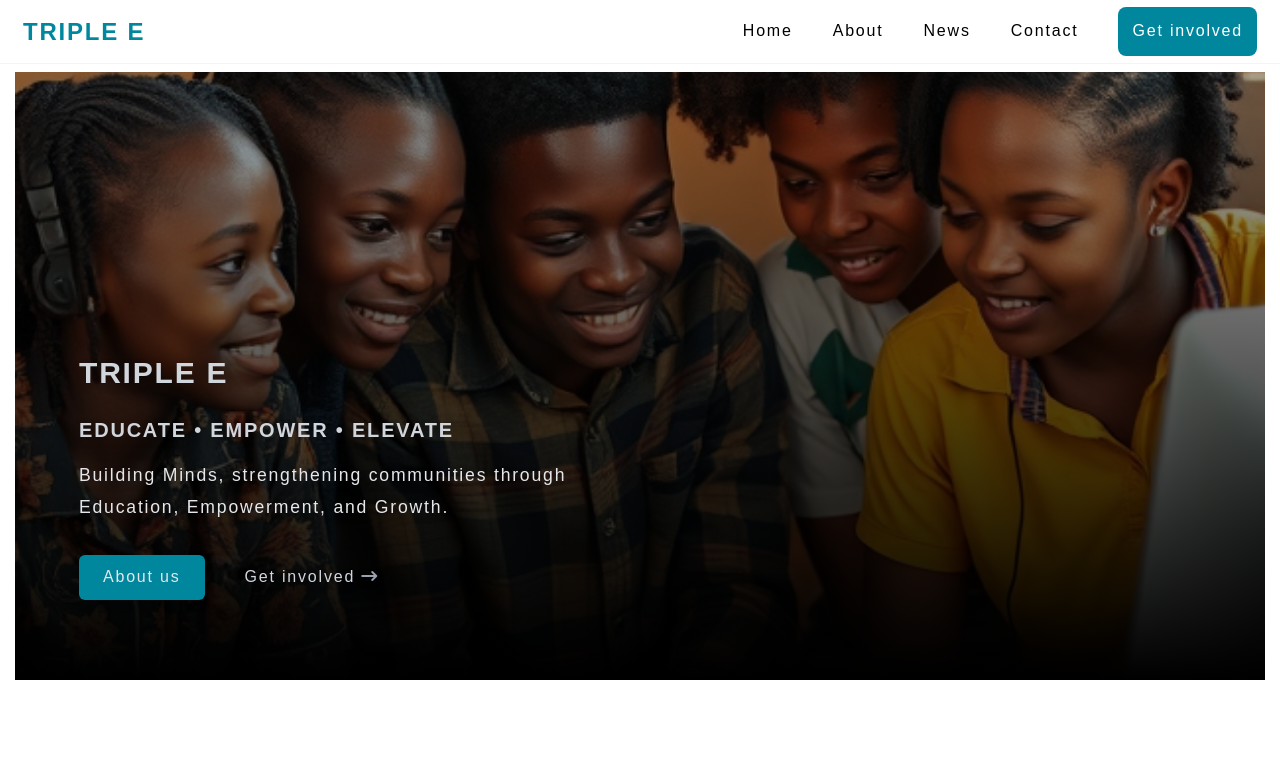
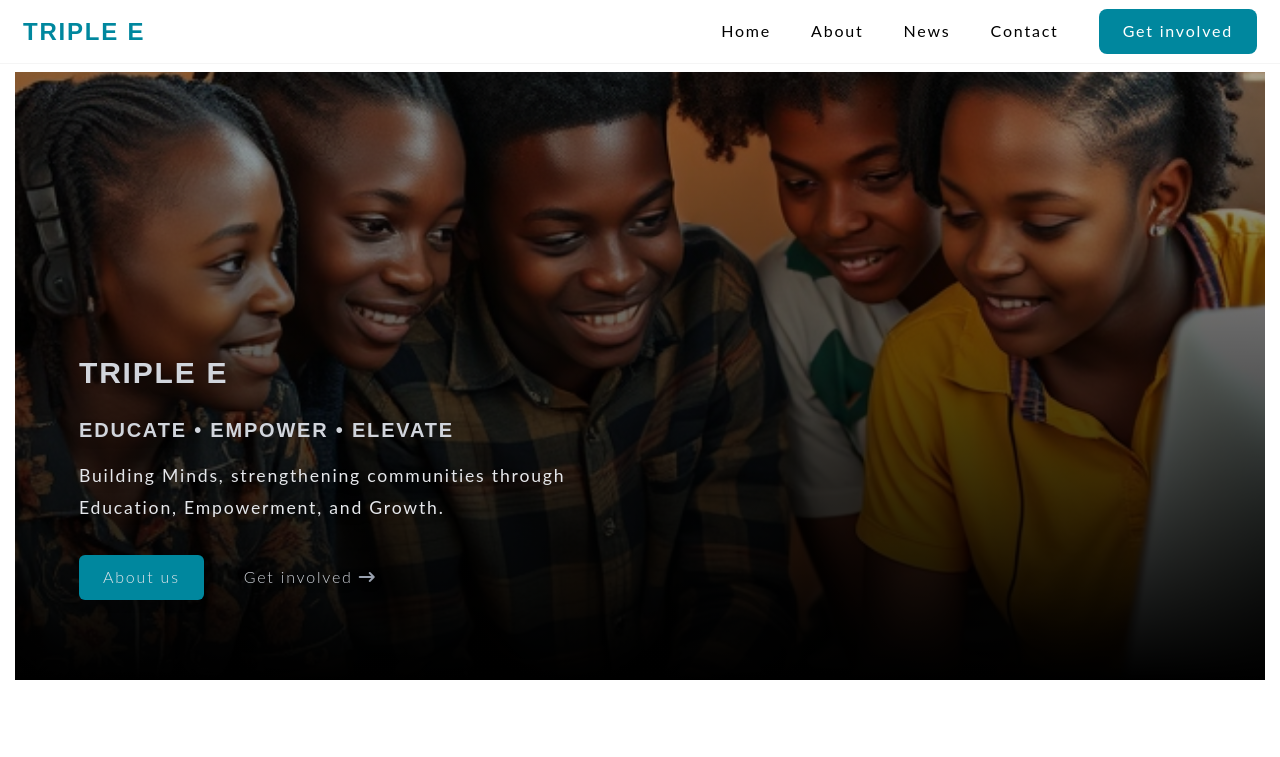
Before and after one commit to alekskimeu/triple-e, an Astro site: page / in a window 1280 px wide. Shown: the top 757 px of the page. Built offline with nearby package versions, Linux system fonts and the light colour scheme; Astro itself is replaced by a stand-in of ours.

Commit message:
change font family & button padding

```diff
--- a/src/components/Header.astro
+++ b/src/components/Header.astro
@@ -14,7 +14,7 @@
                 <li><a href="/news" class="block py-2 sm:py-0">News</a></li>
                 <li><a href="/contact" class="block py-2 sm:py-0">Contact</a></li>
                 <li>
-                    <a href="/get-involved" class="bg-[#00879E] text-white !py-2.5 !px-3.5 rounded-lg inline-block">
+                    <a href="/get-involved" class="bg-[#00879E] text-white !py-2 !px-6 rounded-lg inline-block">
                         Get involved
                     </a>
                 </li>
--- a/src/styles/global.css
+++ b/src/styles/global.css
@@ -2,6 +2,7 @@
 @import url("https://fonts.googleapis.com/css2?family=Barlow:ital,wght@0,100;0,200;0,300;0,400;0,500;0,600;0,700;0,800;0,900;1,100;1,200;1,300;1,400;1,500;1,600;1,700;1,800;1,900&family=Concert+One&family=Poppins:ital,wght@0,100;0,200;0,300;0,400;0,500;0,600;0,700;0,800;0,900;1,100;1,200;1,300;1,400;1,500;1,600;1,700;1,800;1,900&family=Roboto:ital,wght@0,100..900;1,100..900&display=swap");
 @import url("https://fonts.googleapis.com/css2?family=Titillium+Web:ital,wght@0,200;0,300;0,400;0,600;0,700;0,900;1,200;1,300;1,400;1,600;1,700&display=swap");
 @import url("https://fonts.googleapis.com/css2?family=Barlow:ital,wght@0,100;0,200;0,300;0,400;0,500;0,600;0,700;0,800;0,900;1,100;1,200;1,300;1,400;1,500;1,600;1,700;1,800;1,900&display=swap");
+@import url("https://fonts.googleapis.com/css2?family=Lato:ital,wght@0,100;0,300;0,400;0,700;0,900;1,100;1,300;1,400;1,700;1,900&display=swap");
 
 * {
   padding: 0;
@@ -11,7 +12,7 @@
 
 html,
 body {
-  font-family: "Barlow", sans-serif;
+  font-family: "Lato", sans-serif;
 }
 
 h1,
@@ -35,7 +36,7 @@ h3,
 h4,
 h5,
 h6 {
-  font-family: "Poppins", sans-serif;
+  font-family: "Barlow", sans-serif;
 }
 
 #page-container {
```
